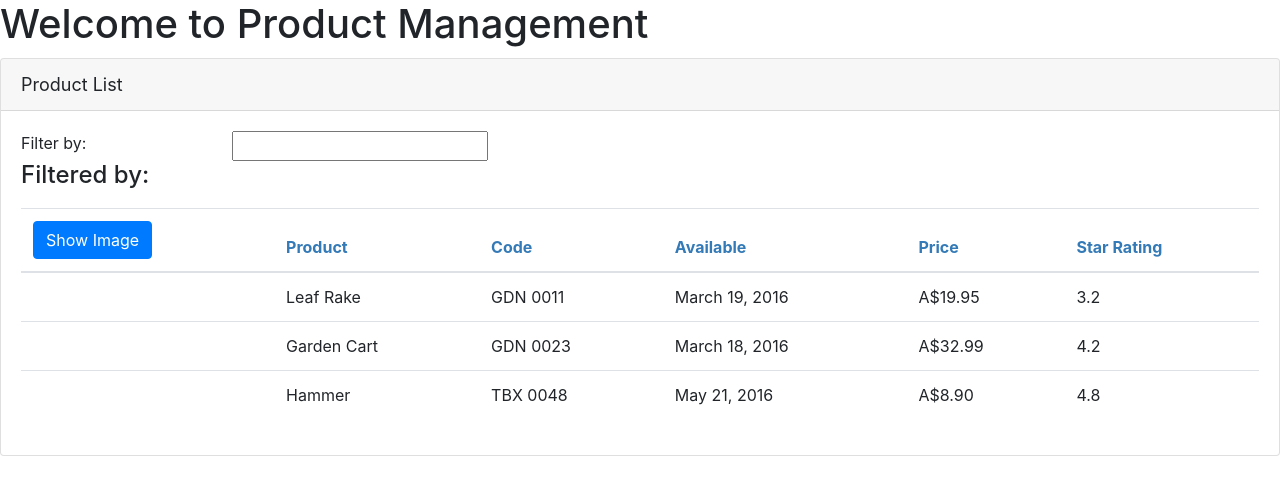
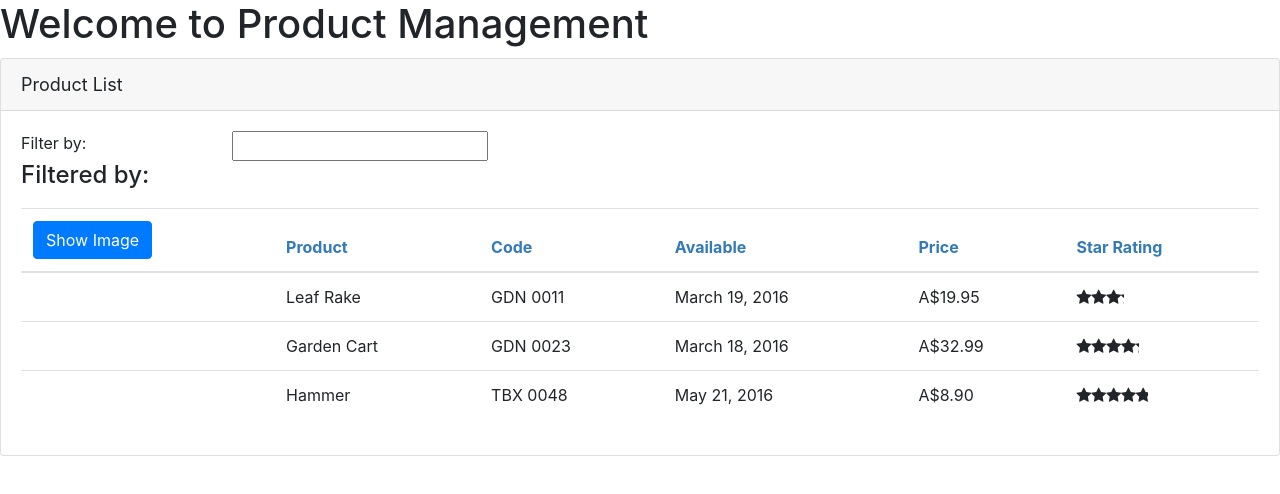
Before and after one commit to NorskJoe/APM, an Angular app: page /products in a window 1280 px wide. Shown: the top 494 px of the page. Built offline with nearby package versions, Linux system fonts and the light colour scheme.

Commit message:
Added product service

```diff
--- a/src/app/products/product-list.component.html
+++ b/src/app/products/product-list.component.html
@@ -44,7 +44,11 @@
                         <td>{{ product.productCode | uppercase | convertToSpaces:'-' }}</td>
                         <td>{{ product.releaseDate }}</td>
                         <td>{{ product.price | currency:'AUD':'symbol':'1.2-2' }}</td>
-                        <td>{{ product.starRating }}</td>
+                        <td>
+                            <pm-star [rating]='product.starRating'
+                                (ratingClicked)='onRatingClicked($event)'>
+                            </pm-star>
+                        </td>
                     </tr>
                 </tbody>
             </table>
--- a/src/app/products/product-list.component.ts
+++ b/src/app/products/product-list.component.ts
@@ -1,6 +1,7 @@
 import { Component, OnInit } from '@angular/core';
 
 import { IProduct } from './product';
+import { ProductService } from './product.service';
 
 @Component({
     selector: 'pm-products',
@@ -8,10 +9,20 @@
     styleUrls: ['./product-list.component.css']
 })
 export class ProductListComponent implements OnInit {
+
+    // CTOR
+    constructor(private productService: ProductService) {
+
+    }
+
+    // VARIABLES
     pageTitle: string = 'Product List';
     imageWidth: number = 50;
     imageMargin: number = 2;
     showImage: boolean = false;
+
+    products: IProduct[] = [];
+    filteredProducts: IProduct[] = [];
 
     _listFilter: string;
     get listFilter(): string {
@@ -22,46 +33,10 @@
         this.filteredProducts = this._listFilter ? this.performFilter(this._listFilter) : this.products;
     }
 
-    filteredProducts: IProduct[];
-    products: IProduct[] = [
-        {
-            "productId": 1,
-            "productName": "Leaf Rake",
-            "productCode": "GDN-0011",
-            "releaseDate": "March 19, 2016",
-            "description": "Leaf rake with 48-inch wooden handle.",
-            "price": 19.95,
-            "starRating": 3.2,
-            "imageUrl": "https://openclipart.org/image/300px/svg_to_png/26215/Anonymous_Leaf_Rake.png"
-        },
-        {
-            "productId": 2,
-            "productName": "Garden Cart",
-            "productCode": "GDN-0023",
-            "releaseDate": "March 18, 2016",
-            "description": "15 gallon capacity rolling garden cart",
-            "price": 32.99,
-            "starRating": 4.2,
-            "imageUrl": "https://openclipart.org/image/300px/svg_to_png/58471/garden_cart.png"
-        },
-        {
-            "productId": 5,
-            "productName": "Hammer",
-            "productCode": "TBX-0048",
-            "releaseDate": "May 21, 2016",
-            "description": "Curved claw steel hammer",
-            "price": 8.9,
-            "starRating": 4.8,
-            "imageUrl": "https://openclipart.org/image/300px/svg_to_png/73/rejon_Hammer.png"
-        }
-    ];
-
-    constructor() {
+    // FUNCTIONS
+    ngOnInit(): void {
+        this.products = this.productService.getProducts();
         this.filteredProducts = this.products;
-    }
-
-    ngOnInit(): void {
-
     }
 
     toggleImage(): void {
@@ -73,4 +48,8 @@
         return this.products.filter((product: IProduct) =>
             product.productName.toLocaleLowerCase().indexOf(filterBy) !== -1);
     }
+
+    onRatingClicked(message: string): void {
+        this.pageTitle = 'Product List: ' + message;
+    }
 }
--- /dev/null
+++ b/src/app/products/product.service.ts
@@ -0,0 +1,44 @@
+import { Injectable } from "@angular/core";
+import { IProduct } from "./product";
+
+@Injectable({
+    providedIn: 'root'
+})
+export class ProductService {
+
+
+    getProducts(): IProduct[] {
+        return [
+            {
+                "productId": 1,
+                "productName": "Leaf Rake",
+                "productCode": "GDN-0011",
+                "releaseDate": "March 19, 2016",
+                "description": "Leaf rake with 48-inch wooden handle.",
+                "price": 19.95,
+                "starRating": 3.2,
+                "imageUrl": "https://openclipart.org/image/300px/svg_to_png/26215/Anonymous_Leaf_Rake.png"
+            },
+            {
+                "productId": 2,
+                "productName": "Garden Cart",
+                "productCode": "GDN-0023",
+                "releaseDate": "March 18, 2016",
+                "description": "15 gallon capacity rolling garden cart",
+                "price": 32.99,
+                "starRating": 4.2,
+                "imageUrl": "https://openclipart.org/image/300px/svg_to_png/58471/garden_cart.png"
+            },
+            {
+                "productId": 5,
+                "productName": "Hammer",
+                "productCode": "TBX-0048",
+                "releaseDate": "May 21, 2016",
+                "description": "Curved claw steel hammer",
+                "price": 8.9,
+                "starRating": 4.8,
+                "imageUrl": "https://openclipart.org/image/300px/svg_to_png/73/rejon_Hammer.png"
+            }
+        ];
+    }
+}
--- a/src/app/shared/star.component.html
+++ b/src/app/shared/star.component.html
@@ -1,6 +1,7 @@
 <div class="crop"
      [style.width.px]="starWidth"
-     [title]="rating">
+     [title]="rating"
+     (click)="onClick()">
   <div style="width: 75px">
     <span class="fa fa-star"></span>
     <span class="fa fa-star"></span>
--- /dev/null
+++ b/src/app/shared/start.component.ts
@@ -0,0 +1,20 @@
+import { Component, OnChanges, Input, Output, EventEmitter } from "@angular/core";
+
+@Component({
+    selector: 'pm-star',
+    templateUrl: './star.component.html',
+    styleUrls: ['./star.component.css']
+}) export class StarComponent implements OnChanges {
+    @Input() rating: number;
+    starWidth: number;
+
+    @Output() ratingClicked: EventEmitter<string> = new EventEmitter<string>();
+
+    ngOnChanges(): void {
+        this.starWidth = this.rating * 75 / 5;
+    }
+
+    onClick() {
+        this.ratingClicked.emit(`The rating ${this.rating} was clicked`);
+    }
+}
```
Also changed, not shown: src/app/app.module.ts (+7 -1 lines).
